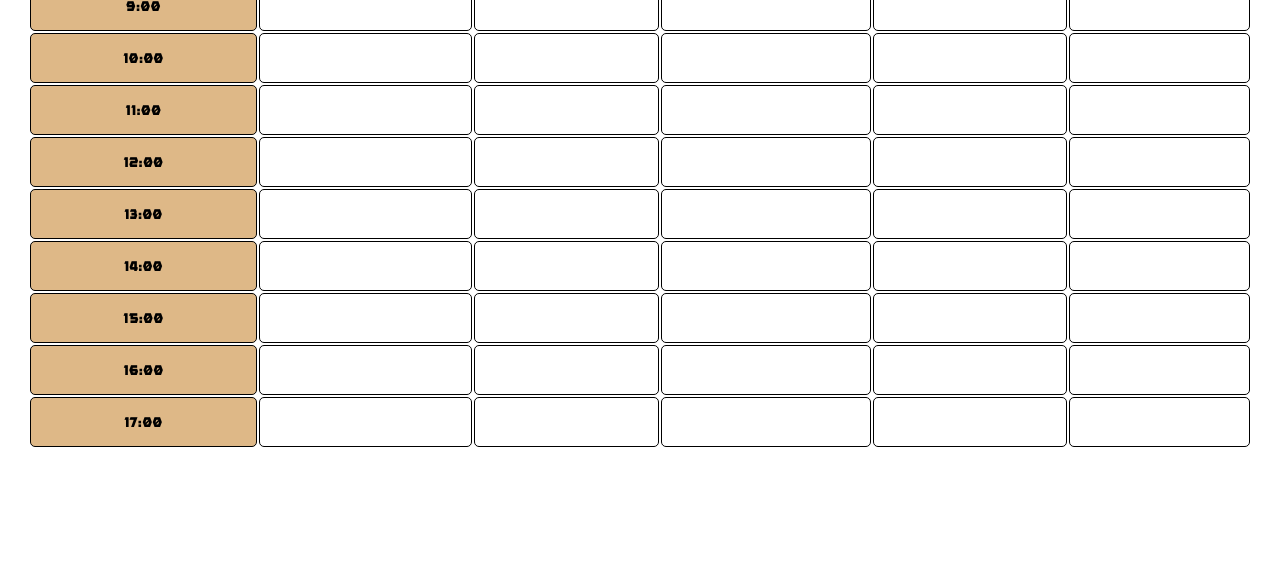
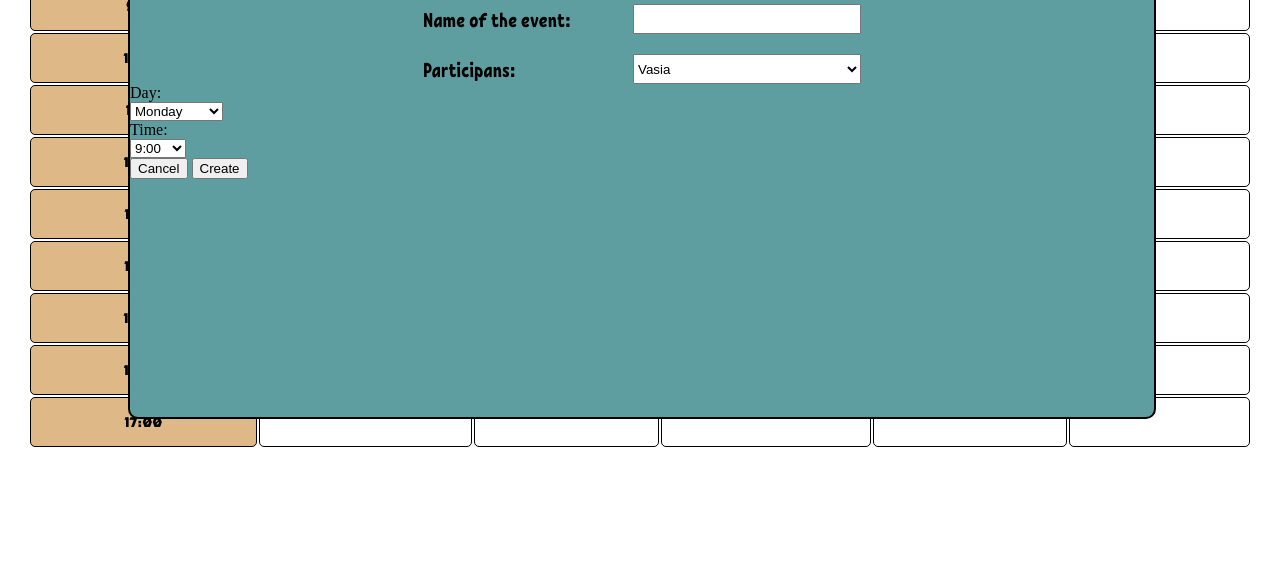
Before and after one commit to Kostiantyn-S/Ciklum_test_project, a website built with webpack: page src/index.html in a window 1280 px wide. Shown: the part 225-800 px from the top of the page. Built offline with nearby package versions, Linux system fonts and the light colour scheme.

Commit message:
added some styles for create event window

```diff
--- a/src/index.html
+++ b/src/index.html
@@ -12,14 +12,14 @@
     <header class="Header">
         <div class="Header-title">Calendar</div>
         <div class="Header-filter">
-            <select>
+            <select>kgjfdkgjfdkg
                 <option>Vasia</option>
                 <option>Vania</option>
                 <option>Petya</option>
             </select>
         </div>
         <div class="Header-button">
-            <a href="create_evnent.html"> + new Event</a>
+            <a> + new Event</a>
         </div>
     </header>
     <main>
@@ -106,5 +106,48 @@
             </tr>
         </table>
     </main>
+    <form class="CreateEvent">
+        <div class="CreateEvent-title">Create new event</div>
+        <div class="CreateEvent-name">
+            <div>Name of the event:</div>
+            <input>
+        </div>
+        <div class="CreateEvent-users">
+            <div>Participans:</div>
+            <select>
+                <option>Vasia</option>
+                <option>Vania</option>
+                <option>Petya</option>
+            </select>
+        </div>
+        <div>
+            <div>Day:</div>
+            <select>
+                <option>Monday</option>
+                <option>Tuesday</option>
+                <option>Wednesday</option>
+                <option>Thursday</option>
+                <option>Friday</option>
+            </select>
+        </div>
+        <div>
+            <div>Time:</div>
+            <select>
+                <option>9:00</option>
+                <option>10:00</option>
+                <option>11:00</option>
+                <option>12:00</option>
+                <option>13:00</option>
+                <option>14:00</option>
+                <option>15:00</option>
+                <option>16:00</option>
+                <option>17:00</option>
+            </select>
+        </div>
+        <div>
+            <button>Cancel</button>
+            <button>Create</button>
+        </div>
+    </form>
 </body>
 </html>
--- a/src/styles/styles.scss
+++ b/src/styles/styles.scss
@@ -13,6 +13,18 @@ $selectFont: RFKrabuler;
     border: 2px solid black;
     border-radius: 5px;
     font-family: $selectFont;
+}
+
+%flexCenter {
+    display: flex;
+    justify-content: center;
+    align-items: center;
+}
+
+%CreateEventText {
+    padding-right: 30px;
+    font-family: $selectFont;
+    font-size: 20px;
 }
 
 @font-face {
@@ -75,4 +87,53 @@ $selectFont: RFKrabuler;
             @extend %tableCell;
         }
     }
+
+    .CreateEvent {
+        position: absolute;
+        top: 20%;
+        left: 10%;
+        width: 80%;
+        height: 60%;
+        border: 2px solid black;
+        border-radius: 10px;
+        background: cadetblue;
+
+        &-title {
+            font-size: 36px;
+            font-family: $titleFont;
+            text-align: center;
+        }
+
+        &-name {
+            @extend %flexCenter;
+            padding-top: 20px;
+
+
+            div {
+                @extend %CreateEventText;
+                width: 180px;
+            }
+
+            input {
+                font-family: $selectFont;
+                font-size: 20px;
+                width: 220px
+            }
+        }
+
+        &-users {
+            @extend %flexCenter;
+            padding-top: 20px;
+
+            div {
+                @extend %CreateEventText;
+                width: 180px;
+            }
+
+            select {
+                width: 228px;
+                height: 30px;
+            }
+        }
+    }
 }
```
Also changed, not shown: src/create_event.html (deleted, +0 -22 lines).
